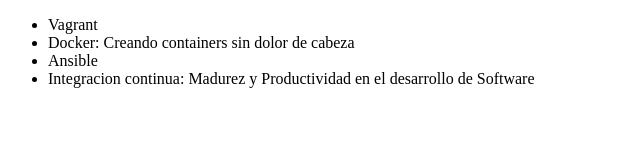
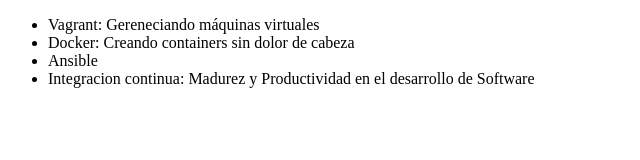
Before and after one commit to RichyMV/alura-git, a plain HTML site: page index.html in a window 1280 px wide. Shown: the whole page, without its empty margins (0-640 px from the left). Drawn offline with Linux system fonts and the light colour scheme.

Commit message:
Corrigiendo curso de Vagrant

```diff
--- a/index.html
+++ b/index.html
@@ -8,7 +8,7 @@
     </head>
     <body>
         <ul>
-            <li>Vagrant</li>
+            <li>Vagrant: Gereneciando máquinas virtuales</li>
             <li>Docker: Creando containers sin dolor de cabeza</li>
             <li>Ansible</li>
             <li>Integracion continua: Madurez y Productividad en el desarrollo de Software</li>
```
